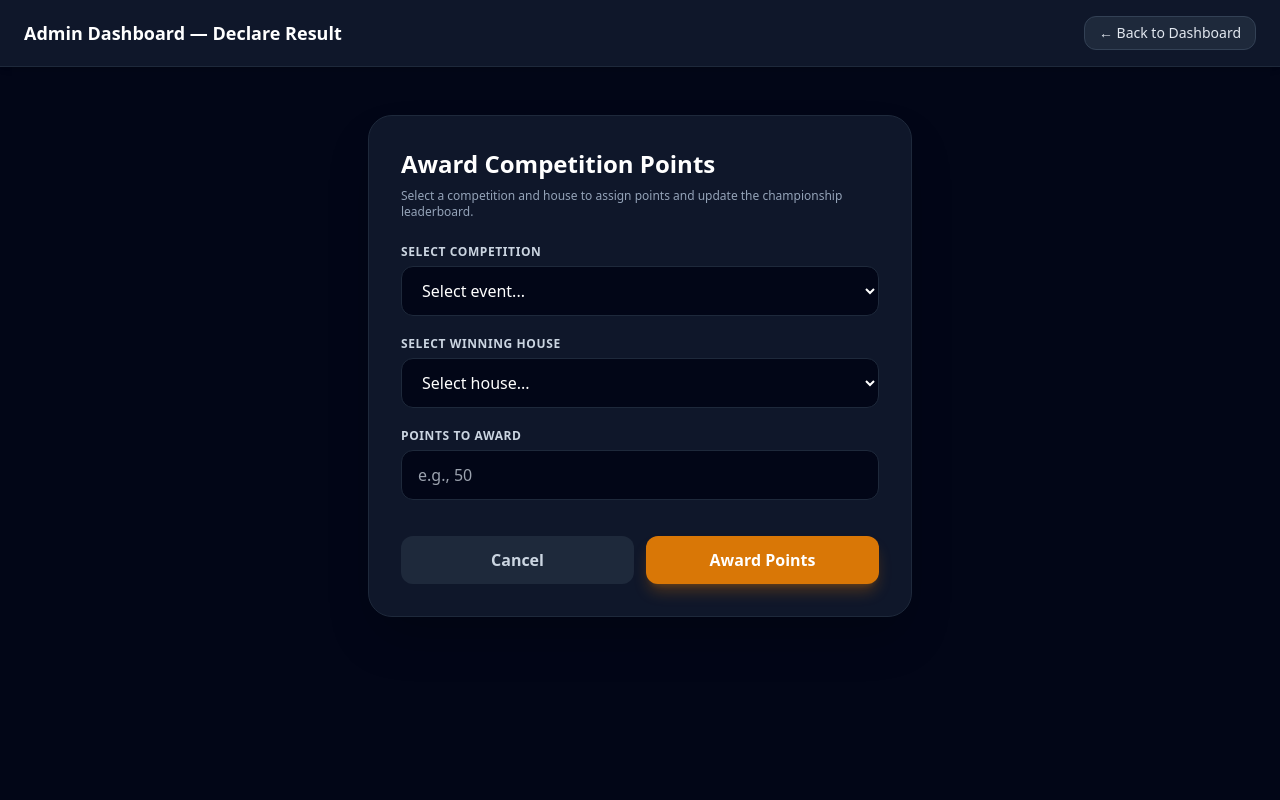
After one commit to garimanegii22/schoolprojectportal, a Flask app: page /admin/declare-result in a window 1280 px wide. The commit adds this page. Run offline with Flask 3, Linux system fonts and the light colour scheme; a user stored in the database is signed in; data comes from the database, SQL or seed files in the repository; data that the repository does not hold is empty; some libraries are stand-ins or nearby versions.

Commit message:
Fix ParticipantRegistration keyword argument to name, suppress browser password breach warning, and add declare results feature

```diff
--- a/app_package/routes/admin.py
+++ b/app_package/routes/admin.py
@@ -54,8 +54,9 @@ def register_student():
             return redirect(url_for('admin_bp.register_student'))
 
         try:
+            # Fixed: Using 'name' to match ParticipantRegistration model column
             new_reg = ParticipantRegistration(
-                student_name=student_name.strip(),
+                name=student_name.strip(),
                 house_id=house_id,
                 competition_id=competition_id
             )
@@ -71,6 +72,43 @@ def register_student():
     competitions = Competition.query.all()
     return render_template('admin/register_student.html', houses=houses, competitions=competitions)
 
+@admin_bp.route('/declare-result', methods=['GET', 'POST'])
+@login_required
+def declare_result():
+    if request.method == 'POST':
+        competition_id = request.form.get('competition_id', type=int)
+        house_id = request.form.get('house_id', type=int)
+        points_awarded = request.form.get('points_awarded', type=int)
+
+        if not competition_id or not house_id or points_awarded is None:
+            flash('All fields are required to declare a result.', 'danger')
+            return redirect(url_for('admin_bp.declare_result'))
+
+        try:
+            # Record the result
+            new_result = Result(
+                competition_id=competition_id,
+                house_id=house_id,
+                points_awarded=points_awarded
+            )
+            db.session.add(new_result)
+
+            # Update house total points
+            house = House.query.get(house_id)
+            if house:
+                house.total_points = (house.total_points or 0) + points_awarded
+
+            db.session.commit()
+            flash(f'Successfully awarded {points_awarded} points to {house.name} House!', 'success')
+            return redirect(url_for('admin_bp.dashboard'))
+        except Exception as e:
+            db.session.rollback()
+            flash(f'Error declaring result: {str(e)}', 'danger')
+
+    competitions = Competition.query.all()
+    houses = House.query.all()
+    return render_template('admin/declare_result.html', competitions=competitions, houses=houses)
+
 @admin_bp.route('/add-event', methods=['GET', 'POST'])
 @login_required
 def add_event():
@@ -85,9 +123,7 @@ def add_event():
             return redirect(url_for('admin_bp.add_event'))
 
         try:
-            # Convert string date into a Python date object to satisfy SQLite Date type
             parsed_date = datetime.strptime(date_str, '%Y-%m-%d').date()
-
             new_competition = Competition(
                 name=name.strip(),
                 category=category.strip(),
--- /dev/null
+++ b/app_package/templates/admin/declare_result.html
@@ -0,0 +1,72 @@
+<!DOCTYPE html>
+<html lang="en">
+<head>
+    <meta charset="UTF-8">
+    <meta name="viewport" content="width=device-width, initial-scale=1.0">
+    <title>Declare Result - Admin Portal</title>
+    <script src="https://cdn.tailwindcss.com"></script>
+</head>
+<body class="bg-slate-950 text-slate-100 min-h-screen flex flex-col font-sans">
+
+    <!-- Admin Header -->
+    <nav class="bg-slate-900 border-b border-slate-800 px-6 py-4 flex justify-between items-center shadow-md">
+        <h1 class="text-lg font-bold text-white">Admin Dashboard — Declare Result</h1>
+        <a href="{{ url_for('admin_bp.dashboard') }}" class="px-3.5 py-1.5 text-sm bg-slate-800 hover:bg-slate-700 text-slate-200 border border-slate-700 rounded-xl transition font-medium">
+            &larr; Back to Dashboard
+        </a>
+    </nav>
+
+    <main class="flex-1 max-w-xl w-full mx-auto px-4 py-12">
+        <div class="bg-slate-900 border border-slate-800 rounded-3xl p-6 sm:p-8 shadow-2xl">
+            <h2 class="text-2xl font-black text-white mb-2">Award Competition Points</h2>
+            <p class="text-xs text-slate-400 mb-6">Select a competition and house to assign points and update the championship leaderboard.</p>
+
+            <form method="POST" action="" class="space-y-5">
+                <input type="hidden" name="csrf_token" value="{{ csrf_token() }}"/>
+
+                <!-- Competition Selection -->
+                <div>
+                    <label class="block text-xs font-bold uppercase tracking-wider text-slate-300 mb-1.5">Select Competition</label>
+                    <select name="competition_id" required class="w-full bg-slate-950 border border-slate-800 rounded-xl px-4 py-3 text-white focus:outline-none focus:border-blue-500 transition">
+                        <option value="" disabled selected>Select event...</option>
+                        {% for comp in competitions %}
+                            <option value="{{ comp.id }}">{{ comp.name }} (Max: {{ comp.max_points }} pts)</option>
+                        {% endfor %}
+                    </select>
+                </div>
+
+                <!-- House Selection -->
+                <div>
+                    <label class="block text-xs font-bold uppercase tracking-wider text-slate-300 mb-1.5">Select Winning House</label>
+                    <select name="house_id" required class="w-full bg-slate-950 border border-slate-800 rounded-xl px-4 py-3 text-white focus:outline-none focus:border-blue-500 transition">
+                        <option value="" disabled selected>Select house...</option>
+                        {% for house in houses %}
+                            <option value="{{ house.id }}">{{ house.name }} House</option>
+                        {% endfor %}
+                    </select>
+                </div>
+
+                <!-- Points Awarded -->
+                <div>
+                    <label class="block text-xs font-bold uppercase tracking-wider text-slate-300 mb-1.5">Points to Award</label>
+                    <input type="number" name="points_awarded" min="1" required placeholder="e.g., 50"
+                           class="w-full bg-slate-950 border border-slate-800 rounded-xl px-4 py-3 text-white focus:outline-none focus:border-blue-500 transition">
+                </div>
+
+                <!-- Form Actions -->
+                <div class="pt-4 flex gap-3">
+                    <a href="{{ url_for('admin_bp.dashboard') }}"
+                       class="w-1/2 text-center bg-slate-800 hover:bg-slate-700 text-slate-300 py-3 rounded-xl font-semibold transition">
+                        Cancel
+                    </a>
+                    <button type="submit"
+                            class="w-1/2 bg-amber-600 hover:bg-amber-500 text-white py-3 rounded-xl font-semibold shadow-lg shadow-amber-600/30 transition">
+                        Award Points
+                    </button>
+                </div>
+            </form>
+        </div>
+    </main>
+
+</body>
+</html>
```
Also changed, not shown: app_package/templates/admin/dashboard.html (+24 -10 lines), app_package/templates/admin/login.html (+4 -4 lines).
